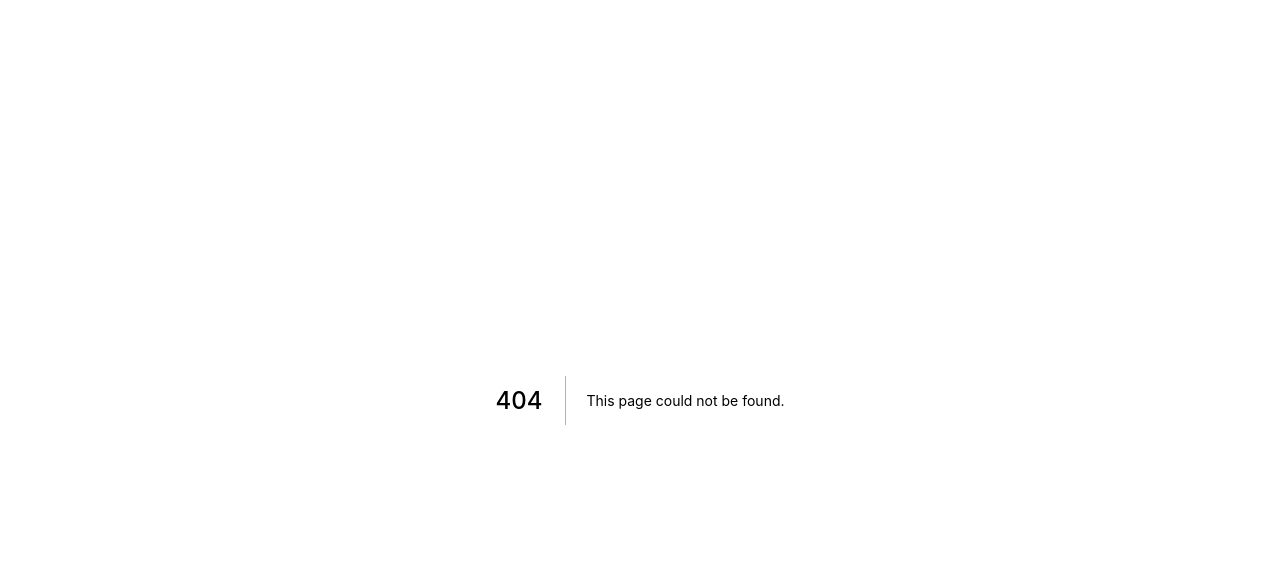
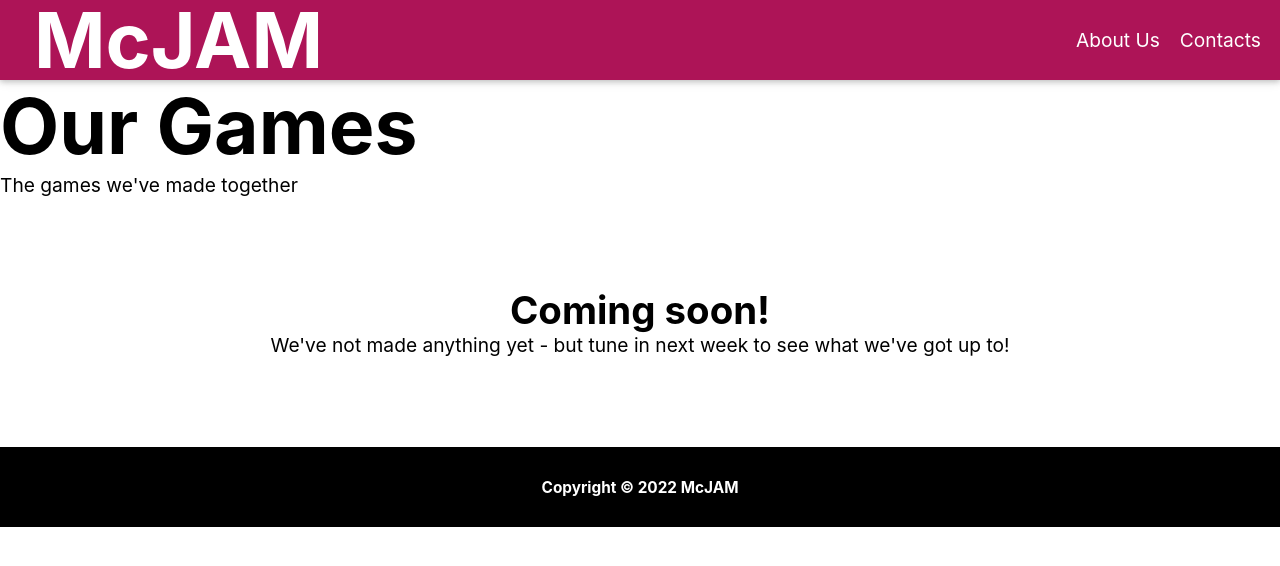
Before and after one commit to Mc-JAM/Mc-JAM.github.io, a Next.js app: page /games in a window 1280 px wide. Before the commit this address had no page. Shown: the top 566 px of the page. Built offline with nearby package versions, Linux system fonts and the light colour scheme.

Commit message:
Add Games page

```diff
--- /dev/null
+++ b/pages/games.jsx
@@ -0,0 +1,23 @@
+import Page from "../components/Page";
+
+import Content from "../components/Content";
+import contentStyles from "../styles/component/Content.module.scss";
+
+export default function Games() {
+    return (
+        <Page page="games" title="Games">
+            <header>
+                <div className="hero">
+                    <h1>Our Games</h1>
+                    <p>The games we've made together</p>
+                </div>
+            </header>
+            <Content>
+                <div className={contentStyles.section}>
+                    <h2>Coming soon!</h2>
+                    <p>We've not made anything yet - but tune in next week to see what we've got up to!</p>
+                </div>
+            </Content>
+        </Page>
+    )
+}
```
